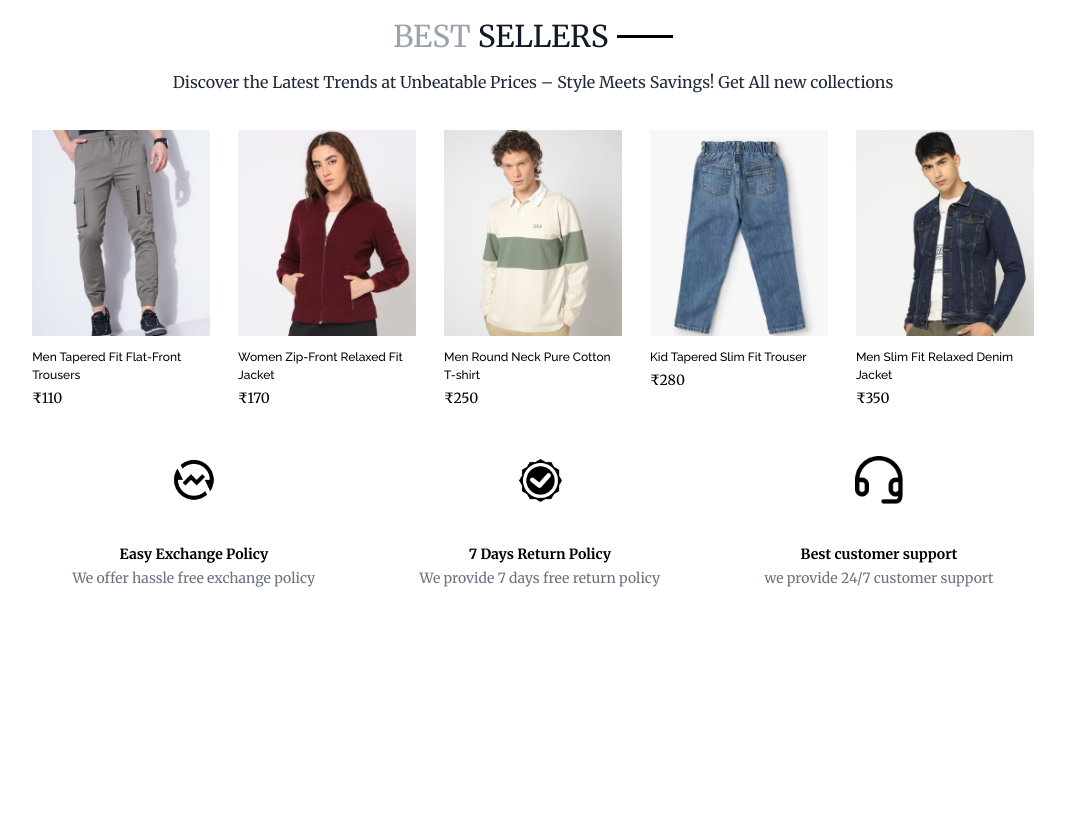
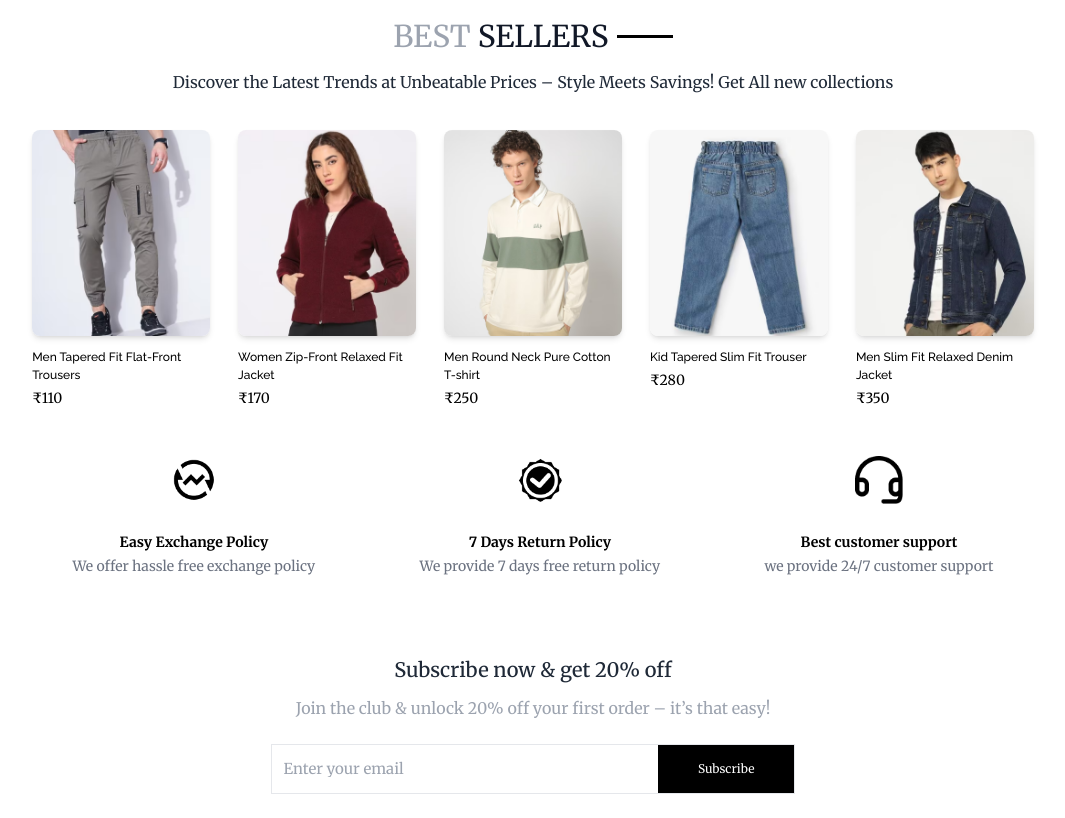
Before and after one commit to Hirthuk/GS-Store_Frontend, a React (Vite) app: page / in a window 1280 px wide. Shown: the part 1300-2118 px from the top of the page, without its empty margins (107-1172 px from the left). Before the commit the page ends 1888 px from the top, so only its background shows below. Built offline with nearby package versions, Linux system fonts and the light colour scheme; a web font is replaced by a local one.

Commit message:
Footer in Home page remaining

```diff
--- a/src/components/NewsLetter.jsx
+++ b/src/components/NewsLetter.jsx
@@ -0,0 +1,19 @@
+import React from "react";
+
+const NewsLetter = () => {
+    const OnSubmitHandler = (event) => {
+        event.preventDefault();
+    }
+  return (
+   <div className="text-center mt-20">
+    <p className="text-xl font-medium text-gray-800">Subscribe now & get 20% off</p>
+    <p className="text-gray-400 mt-3">Join the club & unlock 20% off your first order – it’s that easy!</p>
+    <form action="" onSubmit={OnSubmitHandler} className="w-full sm:w-1/2 flex items-center gap-3 mx-auto my-6 border pl-3">
+        <input className="w-full sm:flex-1 outline-none text-xs md:text-[15px]" type="email" name="email" id="email" placeholder="Enter your email" required />
+        <button className="bg-black text-white text-xs px-10 py-4">Subscribe</button>
+    </form>
+   </div>
+  );
+};
+
+export default NewsLetter;
--- a/src/components/Outpolicy.jsx
+++ b/src/components/Outpolicy.jsx
@@ -3,7 +3,7 @@ import { assets } from "../assets/assets";
 import SinglePolicy from "./singlePolicy";
 const Outpolicy = () => {
   return (
-    <section className="flex flex-col sm:flex-row justify-evenly gap-10 sm:gap-15">
+    <section className="flex flex-col sm:flex-row justify-evenly gap-10 sm:gap-15 mt-10">
       <SinglePolicy text1={'Easy Exchange Policy'} text2={'We offer hassle free exchange policy'} image={assets.exchange_icon}/>
       <SinglePolicy text1={'7 Days Return Policy'} text2={'We provide 7 days free return policy'} image={assets.quality_icon}/>
       <SinglePolicy text1={'Best customer support'} text2={'we provide 24/7 customer support'} image={assets.support_img}/>
--- a/src/components/Products.jsx
+++ b/src/components/Products.jsx
@@ -5,7 +5,7 @@ const Products = ({id,image,name,price}) => {
     const {ruppees} = useContext(ShopContext);
   return (
    <Link to={`products/${id}`} className='flex flex-col gap-3 px-1'>
-    <img className='transition transform hover:scale-110 hover:ease-in-out duration-300' src={image[0]} alt="Product_image"/>
+    <img className='transition-transform duration-300 ease-in-out hover:scale-105 origin-center rounded-lg shadow-md' src={image[0]} alt="Product_image"/>
     <div className='flex flex-col gap-1'>
         <p className='text-[12px] font-semibold raleway-name w-full'>{name}</p>
         <p className='text-sm'>{ruppees}{price}</p>
--- a/src/components/SinglePolicy.jsx
+++ b/src/components/SinglePolicy.jsx
@@ -2,7 +2,7 @@ import React from "react";
 
 const SinglePolicy = ({ text1, text2, image }) => {
   return (
-    <div className="flex flex-col items-center gap-5 sm:gap-10">
+    <div className="flex flex-col items-center gap-5 sm:gap-7">
       <img className="w-12 h-12" src={image} alt="" />
       <div className="flex flex-col text-center gap-1">
         <p className="font-bold text-sm">{text1}</p>
--- a/src/pages/Home.jsx
+++ b/src/pages/Home.jsx
@@ -4,6 +4,7 @@ import LatestCollections from '../components/LatestCollections'
 import BestSellers from '../components/BestSellers'
 import { Outlet } from 'react-router-dom'
 import Outpolicy from '../components/Outpolicy'
+import NewsLetter from '../components/NewsLetter'
 const Home = () => {
   return (
     <div>
@@ -11,6 +12,7 @@ const Home = () => {
       <LatestCollections></LatestCollections>
       <BestSellers/>
       <Outpolicy/>
+      <NewsLetter/>
     </div>
   )
 }
```
